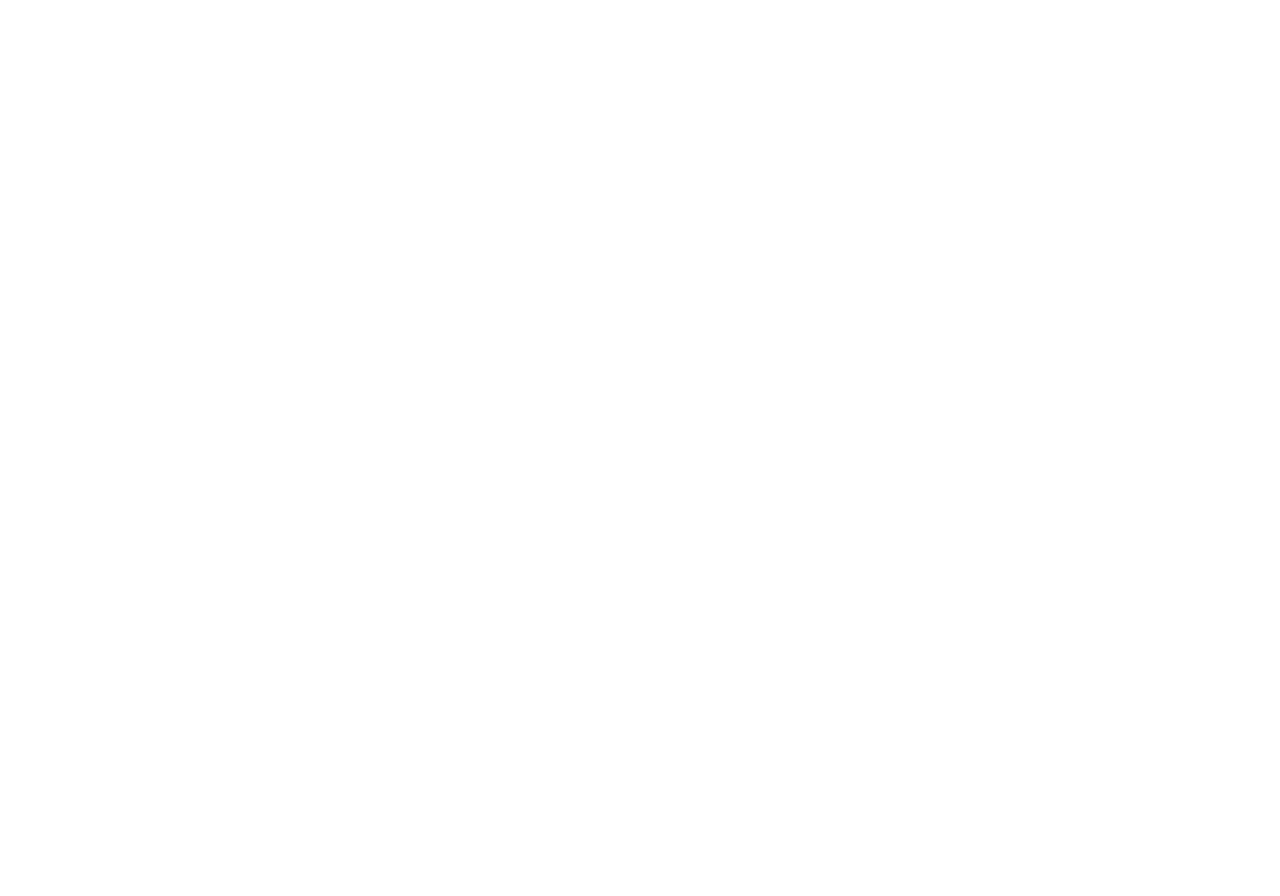
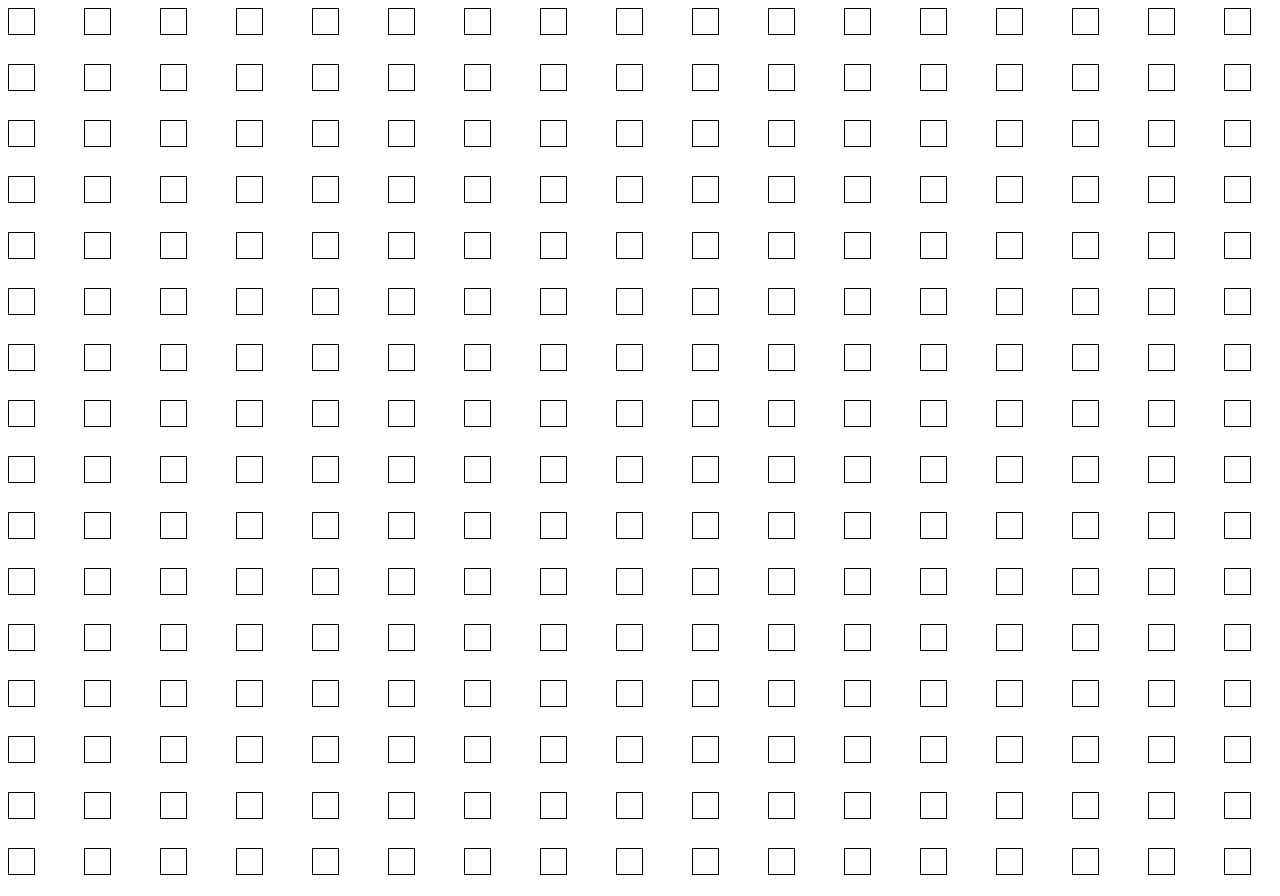
Before and after one commit to Debkal/etchnsketch, a plain HTML site: page index.html in a window 1280 px wide. Before the commit the page ends 800 px from the top, so only its background shows below. Drawn offline with Linux system fonts and the light colour scheme.

Commit message:
created the 16x16 grid layout

```diff
--- a/ens.js
+++ b/ens.js
@@ -0,0 +1,18 @@
+
+let container = document.querySelector(".container");
+
+
+function makeBox() {
+    for( let i= 0; i< 16; i++){
+        let row = document.createElement("div");
+        row.className = "row";
+        container.appendChild(row);
+        for(let j=0; j<16; j++){
+            let column = document.createElement("div");
+            column.className = "column";
+            container.appendChild(column);
+        }
+
+    }
+}
+makeBox();
--- a/index.html
+++ b/index.html
@@ -9,6 +9,6 @@
     <link rel="stylesheet" href="style.css">
 </head>
 <body>
-
+    <div class="container"></div>
 </body>
 </html>
--- a/style.css
+++ b/style.css
@@ -0,0 +1,11 @@
+.container {
+    display: grid;
+    grid-gap: 1em;
+    grid: repeat(16, 40px) / auto-flow 60px;
+
+}
+.container>div {
+    border:1px solid black;
+    height: 25px;
+    width: 25px;
+}
```
